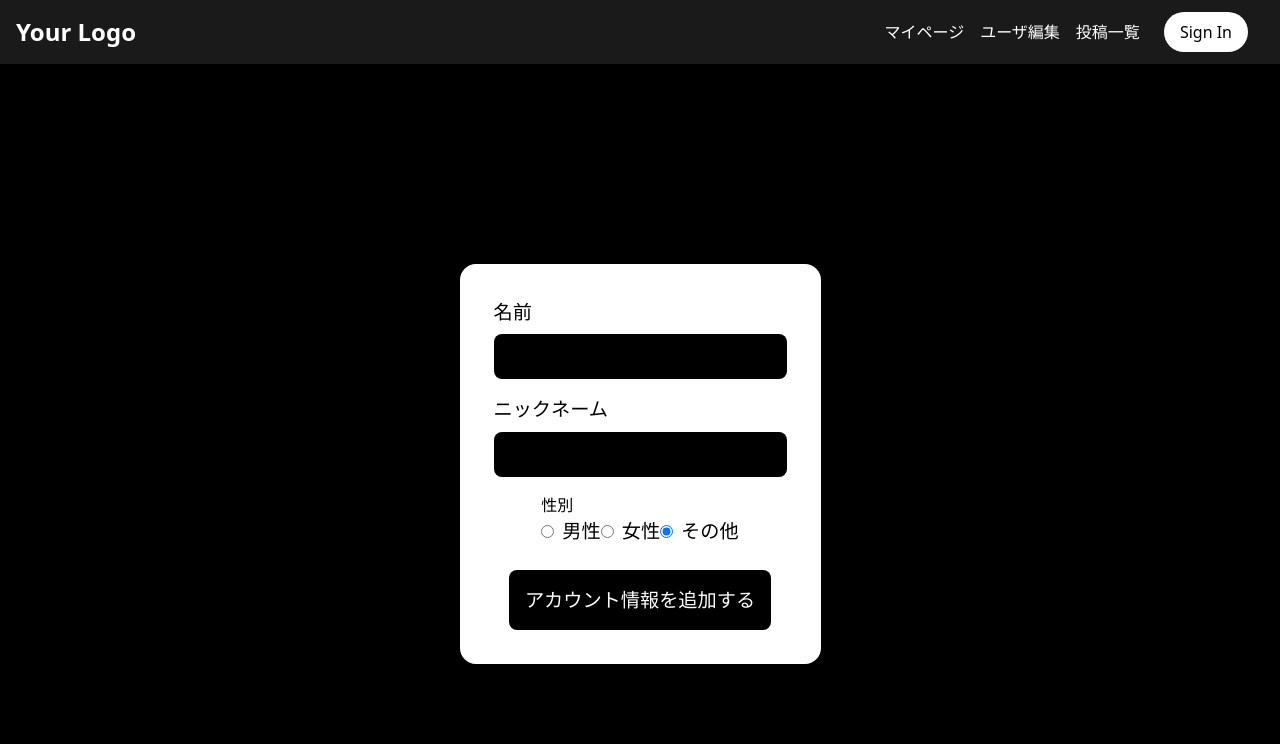
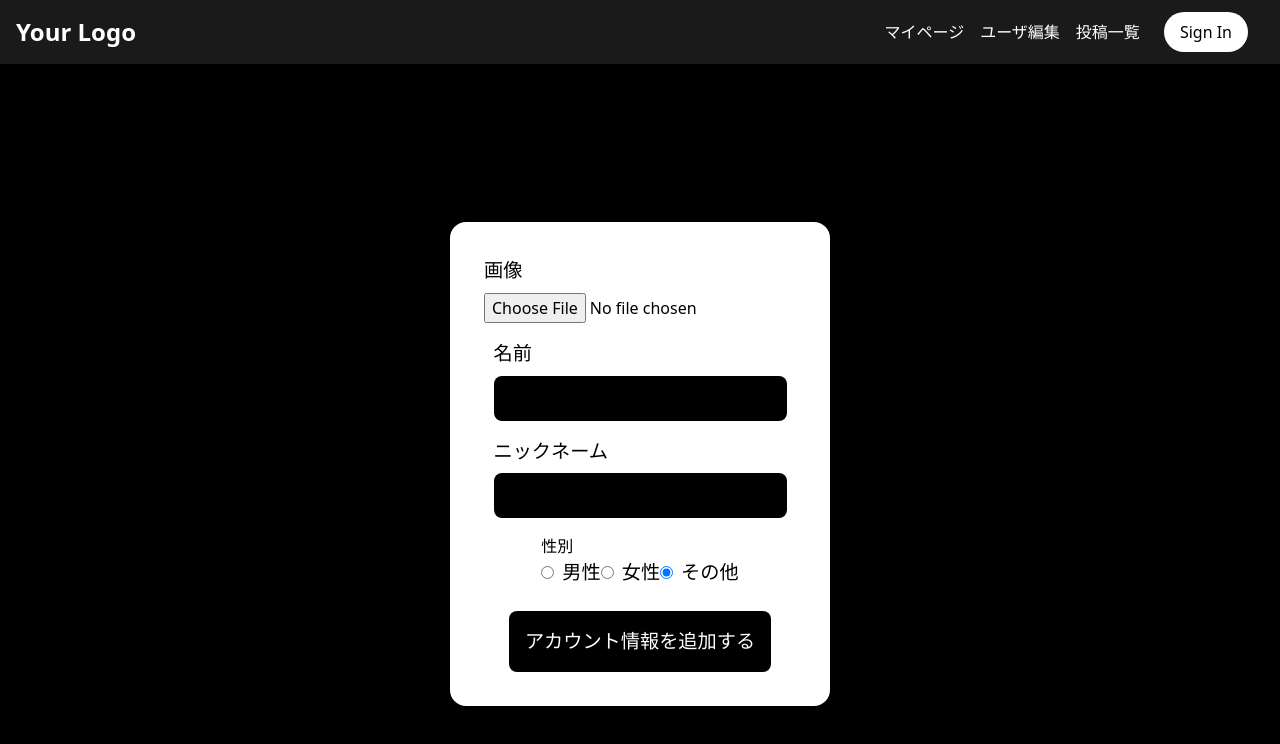
Before and after one commit to s-fumiya0501/Animaters, a Next.js app: page /users/accountsetting in a window 1280 px wide. Shown: the top 744 px of the page. Built offline with nearby package versions, Linux system fonts and the light colour scheme; no server answers.

Commit message:
add:profile-image

```diff
--- a/src/pages/users/accountsetting.tsx
+++ b/src/pages/users/accountsetting.tsx
@@ -1,4 +1,5 @@
-import { useState } from "react";
+import { ChangeEvent, useCallback, useState } from "react";
+import { getStorage, ref, uploadBytes,getDownloadURL } from "firebase/storage";
 import firebase from "firebase/app";
 import { useAuthState } from "react-firebase-hooks/auth";
 import { auth, db } from "../../config/firebase";
@@ -7,7 +8,7 @@ import { updateProfile } from "firebase/auth";
 import styles from "../../styles/AddAccount.module.css";
 import Header from "@/components/header";
 import Router from "next/router";
-import Dropzone from 'react-dropzone';
+import Dropzone from "react-dropzone";
 type Gender = "male" | "female" | "other";
 
 const AddAccount = () => {
@@ -16,12 +17,13 @@ const AddAccount = () => {
   const [gender, setGender] = useState<Gender>("other");
   const [nameError, setNameError] = useState(false);
   const [nicknameError, setNicknameError] = useState(false);
+  const [images, setimages] = useState<string>("");
+  const [imageUrl,setImageUrl] = useState<string>("");
   const user = auth.currentUser;
 
   const handleSubmit = async (event: React.FormEvent<HTMLFormElement>) => {
     event.preventDefault();
     const User = await doc(db, "users", auth.currentUser!.uid);
-
     if (!name || !nickname) {
       setNameError(!name);
       setNicknameError(!nickname);
@@ -35,6 +37,7 @@ const AddAccount = () => {
         await await setDoc(User, {
           nickname,
           gender,
+          imageUrl,
         });
         Router.push("/users/mypage");
       } catch (error) {
@@ -42,12 +45,47 @@ const AddAccount = () => {
       }
     }
   };
+  const uploadImage = async (event:ChangeEvent<HTMLInputElement>) => {
+    const storage = getStorage();
+    const files = event.target.files;
+    if (files !== null) {
+      const file = files[0]
+      const reader = new FileReader();
+      reader.readAsArrayBuffer(file);
+      reader.onload = () =>{
+        const blob = new Blob([reader.result!], { type: "image" });
+        const S = "abcdefghijklmnopqrstuvwxyzABCDEFGHIJKLMNOPQRSTUVWXYZ0123456789";
+        const N =16;
+        const fileName = Array.from(crypto.getRandomValues(new Uint32Array(N))).map((n)=>S[n%S.length]).join("");
+        const filepath = "images/books/" + fileName;
+        uploadBytes(ref(storage, filepath), file).then((snapshot) => {
+          getDownloadURL(snapshot.ref).then((url) => {
+            setImageUrl(url);
+            console.log(imageUrl);
+            console.log("File available at", url);
+          });
+          console.log("Uploaded a blob or file!");
+        });
+      }
+    }
+
+  };
 
   return (
     <>
       <Header />
       <div className={styles.container}>
         <form className={styles.form} onSubmit={handleSubmit}>
+          <div className={styles.inputGroup}>
+            <label htmlFor="image" className={styles.label}>
+              画像
+            </label>
+            <input
+              type="file"
+              name="image"
+              onChange={(event) => uploadImage(event)}
+            />
+          </div>
           <div className={styles.inputGroup}>
             <label htmlFor="name" className={styles.label}>
               名前
@@ -116,9 +154,11 @@ const AddAccount = () => {
           <button type="submit">アカウント情報を追加する</button>
         </form>
       </div>
-
     </>
   );
 };
 
 export default AddAccount;
+function async(arg0: Event | undefined) {
+  throw new Error("Function not implemented.");
+}
--- a/src/pages/users/mypage.tsx
+++ b/src/pages/users/mypage.tsx
@@ -20,7 +20,7 @@ const UserInfo = () => {
   const [nickname, setNickname] = useState<string>("");
   const [gender, setGender] = useState<string>("");
   const [email, setEmail] = useState("");
-  const [imageUrl, setImageUrl] = useState<string | null>(null);
+  const [imageUrl, setImageUrl] = useState<string>("https://example.com/default-image.jpg");
   useEffect(() => {
     setPersistence(auth, browserLocalPersistence)
       .then(() => {
@@ -35,6 +35,7 @@ const UserInfo = () => {
               const docSnap = await getDoc(docRef);
               const data = docSnap.data();
               if (data) {
+                setImageUrl(data.imageUrl);
                 setNickname(data.nickname ?? "noname");
                 setGender(data.gender ?? "");
                 console.log(user.email);
@@ -50,17 +51,17 @@ const UserInfo = () => {
         console.log(error);
       });
   }, []);
-  const imageRef = ref(storage, `users/${user?.uid}/profile-image`);
+
   useEffect(() => {
+    const imageRef = ref(storage, `users/${imageUrl}`);
     getDownloadURL(imageRef)
       .then((url) => {
         setImageUrl(url);
       })
       .catch((error) => {
-        // デフォルトの画像を表示する
-        setImageUrl(null);
+        console.log(error);
       });
-  }, [user, imageRef]);
+  }, [imageUrl]);
   return (
     <>
       <Header />
```
